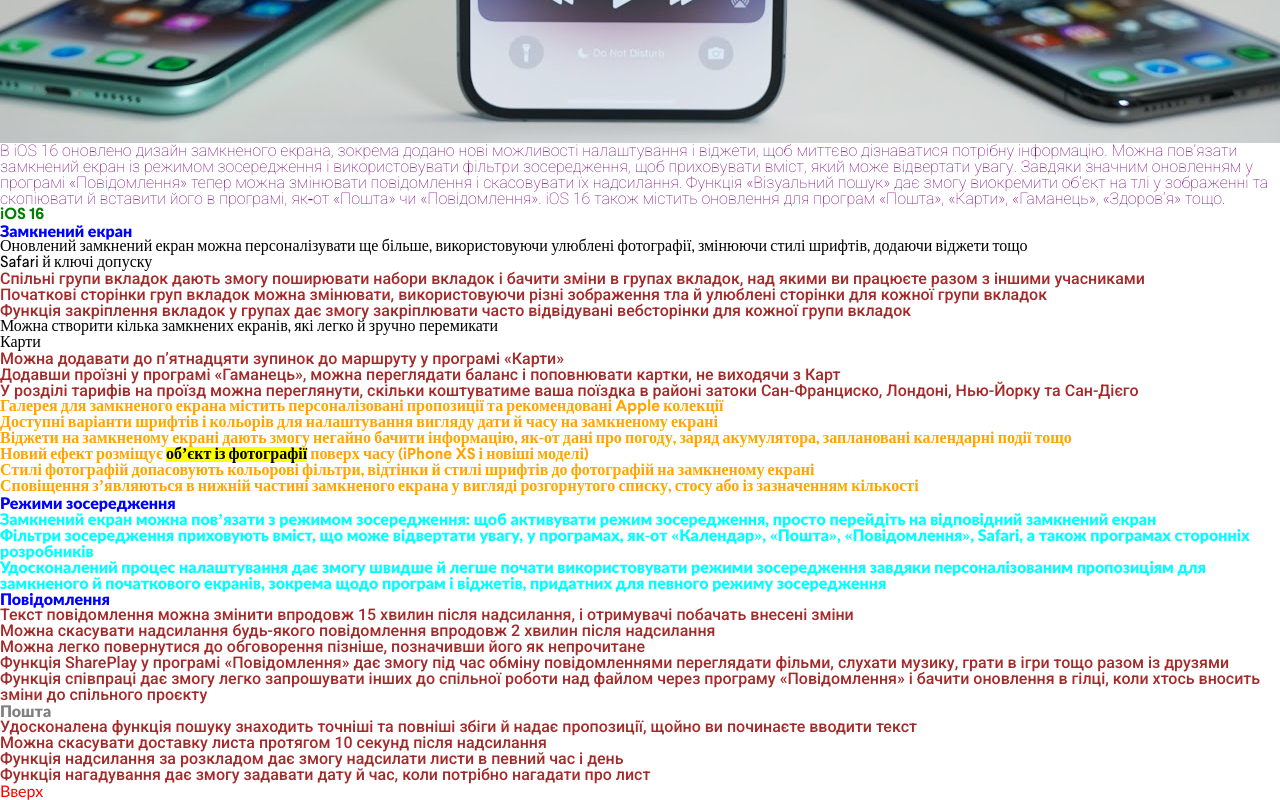
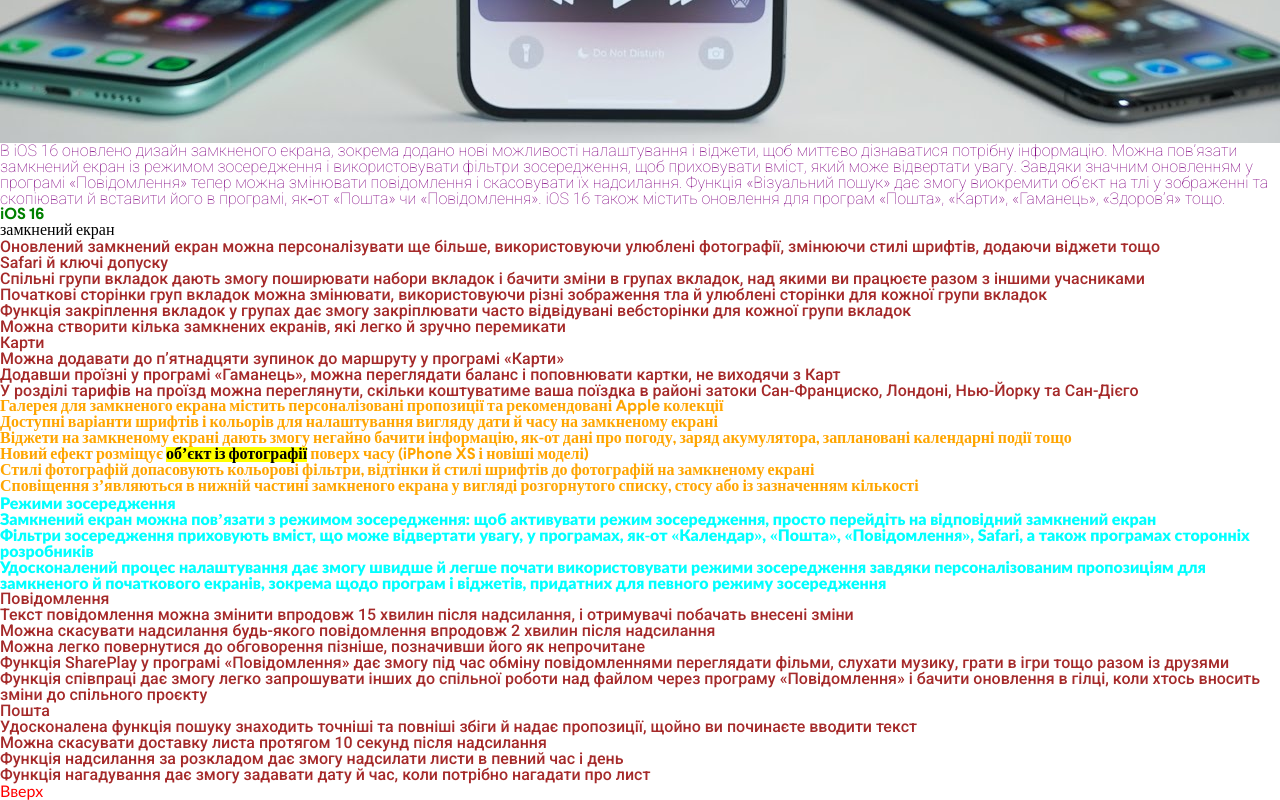
Before and after one commit to naykerman/lesson_4, a plain HTML site: page index.html in a window 1280 px wide. Shown: the part 609-1409 px from the top of the page. Drawn offline with Linux system fonts and the light colour scheme; files whose address does not match are found by name.

Commit message:
Add files via upload

```diff
--- a/index.html
+++ b/index.html
@@ -33,31 +33,54 @@
       </div>
       <h2 class="secondtitle">iOS 16</h2>
       <div id="lock">
-         <ul class="lockscreen">Замкнений екран
+         <ul class="lockscreen">
+            <li>замкнений екран
+               <ul>
                   <li>
-               Оновлений замкнений екран можна персоналізувати ще більше, використовуючи улюблені фотографії, змінюючи
+                     Оновлений замкнений екран можна персоналізувати ще більше, використовуючи улюблені фотографії,
+                     змінюючи
                      стилі шрифтів, додаючи віджети тощо
-               <ul>Safari й ключі допуску
-                  <li>Спільні групи вкладок дають змогу поширювати набори вкладок і бачити зміни в групах вкладок, над
+                     <ul>
+                        <li>
+                           Safari й ключі допуску
+                           <ul>
+                              <li>Спільні групи вкладок дають змогу поширювати набори вкладок і бачити зміни в групах
+                                 вкладок,
+                                 над
                                  якими ви працюєте разом з іншими учасниками
                               </li>
-                  <li>Початкові сторінки груп вкладок можна змінювати, використовуючи різні зображення тла й улюблені
+                              <li>Початкові сторінки груп вкладок можна змінювати, використовуючи різні зображення тла й
+                                 улюблені
                                  сторінки для кожної групи вкладок
                               </li>
-                  <li>Функція закріплення вкладок у групах дає змогу закріплювати часто відвідувані вебсторінки для
+                              <li>Функція закріплення вкладок у групах дає змогу закріплювати часто відвідувані
+                                 вебсторінки
+                                 для
                                  кожної групи вкладок
                               </li>
                            </ul>
                         </li>
+                     </ul>
+                  </li>
+               </ul>
+            </li>
+         </ul>
+         <ul>
             <li class="switch">Можна створити кілька замкнених екранів, які легко й зручно перемикати
-               <ul>Карти
+               <ul>
+                  <li>Карти
+                     <ul>
                         <li>Можна додавати до пʼятнадцяти зупинок до маршруту у програмі «Карти»
                         </li>
-                  <li>Додавши проїзні у програмі «Гаманець», можна переглядати баланс і поповнювати картки, не виходячи
+                        <li>Додавши проїзні у програмі «Гаманець», можна переглядати баланс і поповнювати картки, не
+                           виходячи
                            з Карт
                         </li>
-                  <li>У розділі тарифів на проїзд можна переглянути, скільки коштуватиме ваша поїздка в районі затоки
+                        <li>У розділі тарифів на проїзд можна переглянути, скільки коштуватиме ваша поїздка в районі
+                           затоки
                            Сан-Франциско, Лондоні, Нью-Йорку та Сан-Дієго
+                        </li>
+                     </ul>
                   </li>
                </ul>
             </li>
@@ -79,39 +102,54 @@
          </ul>
       </div>
       <div>
-         <ul id="maps">Режими зосередження
+         <ul id="maps">
+            <li>Режими зосередження
+               <ul>
                   <li>Замкнений екран можна повʼязати з режимом зосередження: щоб активувати режим зосередження, просто
                      перейдіть на відповідний замкнений екран
                   </li>
-            <li>Фільтри зосередження приховують вміст, що може відвертати увагу, у програмах, як‑от «Календар», «Пошта»,
+                  <li>Фільтри зосередження приховують вміст, що може відвертати увагу, у програмах, як‑от «Календар»,
+                     «Пошта»,
                      «Повідомлення», Safari, а також програмах сторонніх розробників
                   </li>
-            <li>Удосконалений процес налаштування дає змогу швидше й легше почати використовувати режими зосередження
+                  <li>Удосконалений процес налаштування дає змогу швидше й легше почати використовувати режими
+                     зосередження
                      завдяки персоналізованим пропозиціям для замкненого й початкового екранів, зокрема щодо програм і
                      віджетів, придатних для певного режиму зосередження
                   </li>
                </ul>
+            </li>
+         </ul>
       </div>
       <div>
-         <ul>Повідомлення
-            <li>Текст повідомлення можна змінити впродовж 15 хвилин після надсилання, і отримувачі побачать внесені
+         <ul>
+            <li>Повідомлення
+               <ul>
+                  <li>Текст повідомлення можна змінити впродовж 15 хвилин після надсилання, і отримувачі побачать
+                     внесені
                      зміни
                   </li>
                   <li>Можна скасувати надсилання будь-якого повідомлення впродовж 2 хвилин після надсилання
                   </li>
                   <li>Можна легко повернутися до обговорення пізніше, позначивши його як непрочитане
                   </li>
-            <li>Функція SharePlay у програмі «Повідомлення» дає змогу під час обміну повідомленнями переглядати фільми,
+                  <li>Функція SharePlay у програмі «Повідомлення» дає змогу під час обміну повідомленнями переглядати
+                     фільми,
                      слухати музику, грати в ігри тощо разом із друзями
                   </li>
                   <li>Функція співпраці дає змогу легко запрошувати інших до спільної роботи над файлом через програму
                      «Повідомлення» і бачити оновлення в гілці, коли хтось вносить зміни до спільного проєкту
                   </li>
                </ul>
+            </li>
+         </ul>
       </div>
       <div>
-         <ul class="mail" style="color: grey;">Пошта
-            <li>Удосконалена функція пошуку знаходить точніші та повніші збіги й надає пропозиції, щойно ви починаєте
+         <ul class="mail" style="color: grey;">
+            <li>Пошта
+               <ul>
+                  <li>Удосконалена функція пошуку знаходить точніші та повніші збіги й надає пропозиції, щойно ви
+                     починаєте
                      вводити текст
                   </li>
                   <li>Можна скасувати доставку листа протягом 10 секунд після надсилання
@@ -119,6 +157,8 @@
                   <li>Функція надсилання за розкладом дає змогу надсилати листи в певний час і день
                   </li>
                   <li>Функція нагадування дає змогу задавати дату й час, коли потрібно нагадати про лист
+                  </li>
+               </ul>
             </li>
          </ul>
       </div>
```
Lines whose indentation alone changed are shown as unchanged.
